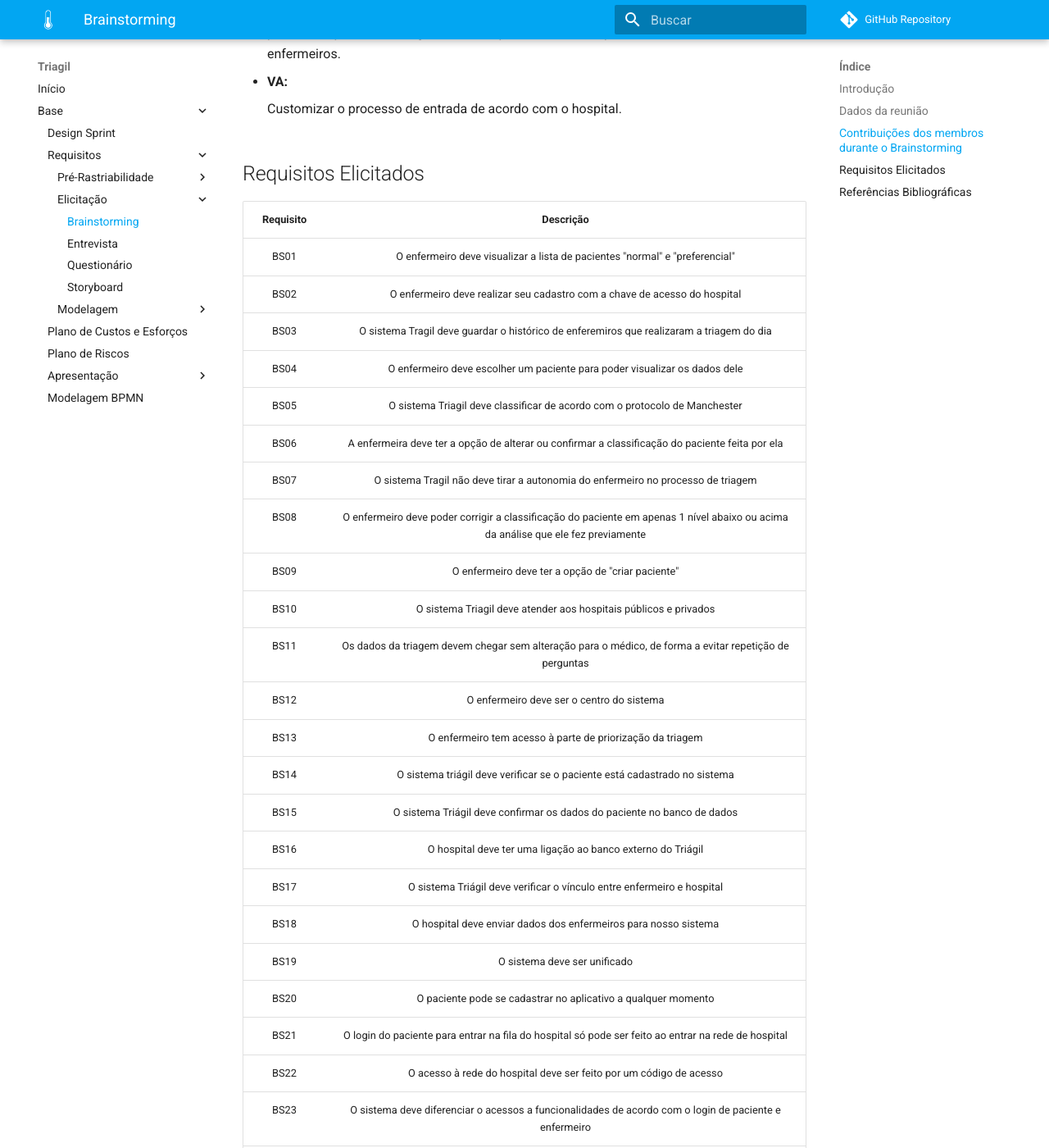
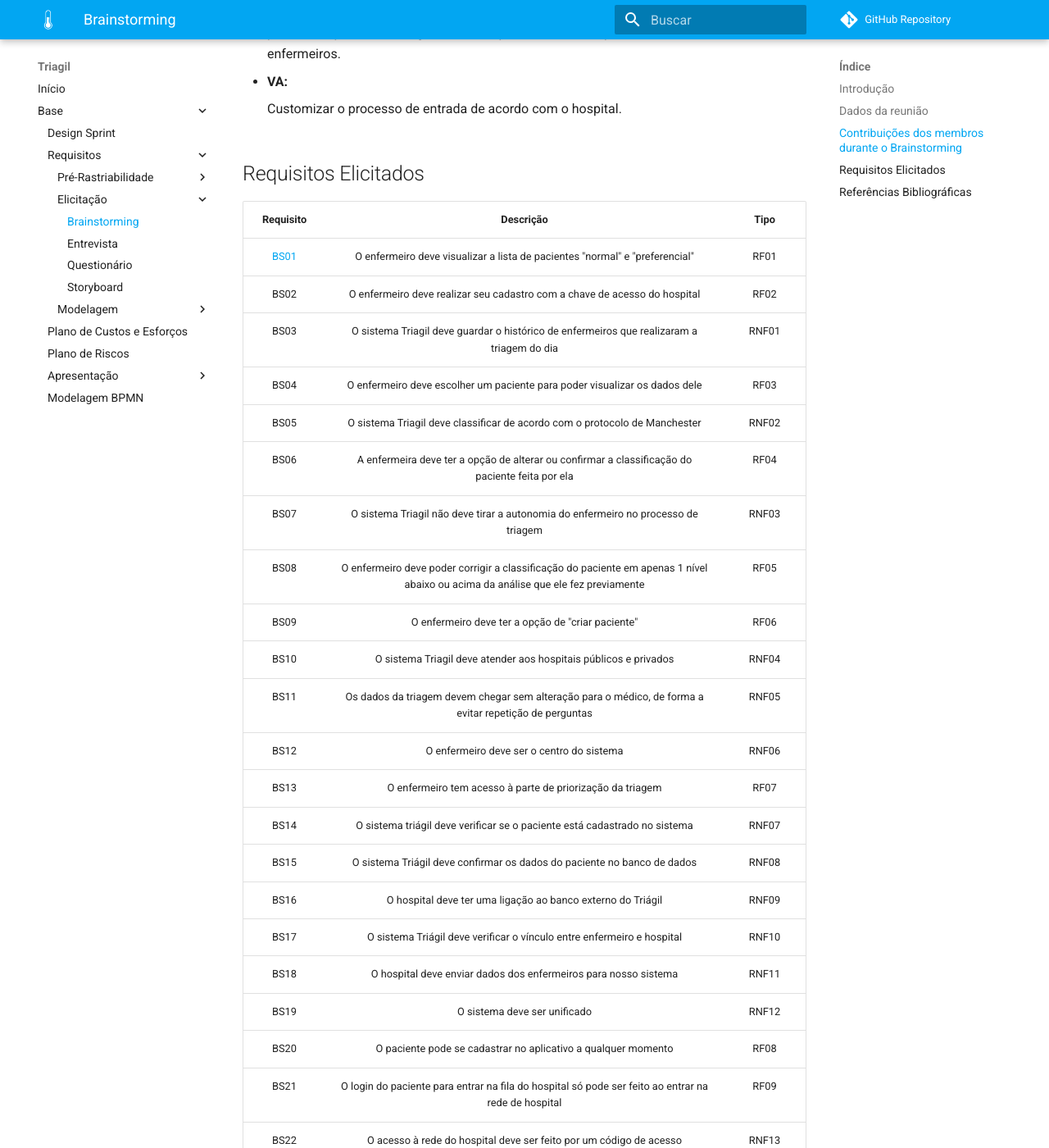
Before and after one commit to UnBArqDsw/2020.1_G1_Triagil, an MkDocs documentation site: the page built from docs/base/requisitos/elicitacao/brainstorming.md, in a window 1280 px wide and 1400 px high, scrolled down 2275 px. Shown: the whole window at 82% size. Built offline with MkDocs 1.6.1 and Material for MkDocs 9.7.7, drawn with Linux system fonts in a browser that asks for light colours; comment, search, counter and statistics services are not loaded.

```diff
--- a/docs/base/requisitos/elicitacao/brainstorming.md
+++ b/docs/base/requisitos/elicitacao/brainstorming.md
@@ -38,33 +38,33 @@ O hospital deve enviar para o nosso sistema dados dos enfermeiros.</p>
 
 ## Requisitos Elicitados
 
-|Requisito|Descrição|
-|:--:|:----:|
-|BS01|O enfermeiro deve visualizar a lista de pacientes "normal" e "preferencial"|
-|BS02|O enfermeiro deve realizar seu cadastro com a chave de acesso do hospital|
-|BS03|O sistema Tragil deve guardar o histórico de enferemiros que realizaram a triagem do dia|
-|BS04|O enfermeiro deve escolher um paciente para poder visualizar os dados dele|
-|BS05|O sistema Triagil deve classificar de acordo com o protocolo de Manchester|
-|BS06|A enfermeira deve ter a opção de alterar ou confirmar a classificação do paciente feita por ela|
-|BS07|O sistema Tragil não deve tirar a autonomia do enfermeiro no processo de triagem|
-|BS08|O enfermeiro deve poder corrigir a classificação do paciente em apenas 1 nível abaixo ou acima da análise que ele fez previamente|
-|BS09|O enfermeiro deve ter a opção de "criar paciente"|
-|BS10|O sistema Triagil deve atender aos hospitais públicos e privados|
-|BS11|Os dados da triagem devem chegar sem alteração para o médico, de forma a evitar repetição de perguntas|
-|BS12|O enfermeiro deve ser o centro do sistema|
-|BS13|O enfermeiro tem acesso à parte de priorização da triagem|
-|BS14|O sistema triágil deve verificar se o paciente está cadastrado no sistema|
-|BS15|O sistema Triágil deve confirmar os dados do paciente no banco de dados|
-|BS16|O hospital deve ter uma ligação ao banco externo do Triágil|
-|BS17|O sistema Triágil deve verificar o vínculo entre enfermeiro e hospital|
-|BS18|O hospital deve enviar dados dos enfermeiros para nosso sistema|
-|BS19|O sistema deve ser unificado|
-|BS20|O paciente pode se cadastrar no aplicativo a qualquer momento|
-|BS21|O login do paciente para entrar na fila do hospital só pode ser feito ao entrar na rede de hospital|
-|BS22|O acesso à rede do hospital deve ser feito por um código de acesso|
-|BS23|O sistema deve diferenciar o acessos a funcionalidades de acordo com o login de paciente e enfermeiro|
-|BS24|O sistema Triágil deve enviar ao hospital atualização constante da fila de pacientes de acordo com os níveis de classificação|
-|BS25|O aplicativo pode ser customizado de acordo com o hospital|
+|Requisito|Descrição| Tipo|
+|:--:|:----:|:----:|
+|[BS01](#bs01)|O enfermeiro deve visualizar a lista de pacientes "normal" e "preferencial"| RF01|
+|BS02|O enfermeiro deve realizar seu cadastro com a chave de acesso do hospital| RF02|
+|BS03|O sistema Triagil deve guardar o histórico de enfermeiros que realizaram a triagem do dia| RNF01|
+|BS04|O enfermeiro deve escolher um paciente para poder visualizar os dados dele| RF03|
+|BS05|O sistema Triagil deve classificar de acordo com o protocolo de Manchester| RNF02|
+|BS06|A enfermeira deve ter a opção de alterar ou confirmar a classificação do paciente feita por ela| RF04|
+|BS07|O sistema Triagil não deve tirar a autonomia do enfermeiro no processo de triagem| RNF03|
+|BS08|O enfermeiro deve poder corrigir a classificação do paciente em apenas 1 nível abaixo ou acima da análise que ele fez previamente| RF05|
+|BS09|O enfermeiro deve ter a opção de "criar paciente"|RF06|
+|BS10|O sistema Triagil deve atender aos hospitais públicos e privados|RNF04|
+|BS11|Os dados da triagem devem chegar sem alteração para o médico, de forma a evitar repetição de perguntas|RNF05|
+|BS12|O enfermeiro deve ser o centro do sistema|RNF06|
+|BS13|O enfermeiro tem acesso à parte de priorização da triagem|RF07|
+|BS14|O sistema triágil deve verificar se o paciente está cadastrado no sistema|RNF07|
+|BS15|O sistema Triágil deve confirmar os dados do paciente no banco de dados|RNF08|
+|BS16|O hospital deve ter uma ligação ao banco externo do Triágil|RNF09|
+|BS17|O sistema Triágil deve verificar o vínculo entre enfermeiro e hospital|RNF10|
+|BS18|O hospital deve enviar dados dos enfermeiros para nosso sistema|RNF11|
+|BS19|O sistema deve ser unificado|RNF12|
+|BS20|O paciente pode se cadastrar no aplicativo a qualquer momento|RF08|
+|BS21|O login do paciente para entrar na fila do hospital só pode ser feito ao entrar na rede de hospital|RF09|
+|BS22|O acesso à rede do hospital deve ser feito por um código de acesso|RNF13|
+|BS23|O sistema deve diferenciar o acessos a funcionalidades de acordo com o login de paciente e enfermeiro|RNF14|
+|BS24|O sistema Triágil deve enviar ao hospital atualização constante da fila de pacientes de acordo com os níveis de classificação|RF1O|
+|BS25|O aplicativo pode ser customizado de acordo com o hospital|RNF15|
 
 ---
 
```
Also changed, not shown: docs/base/requisitos/priorizacao/moscow.md (+1 -1 lines).
